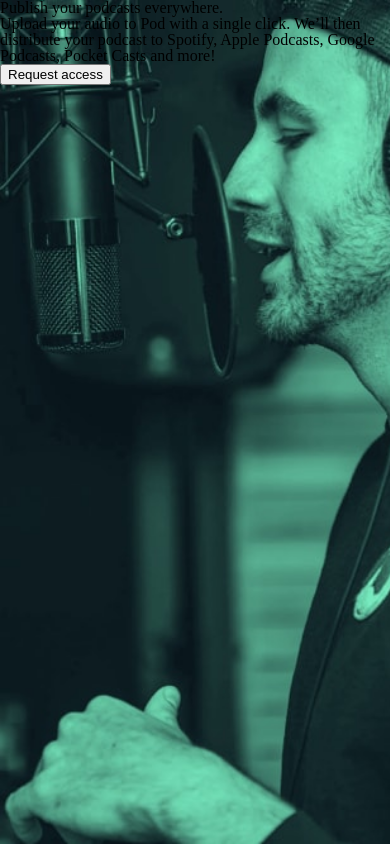
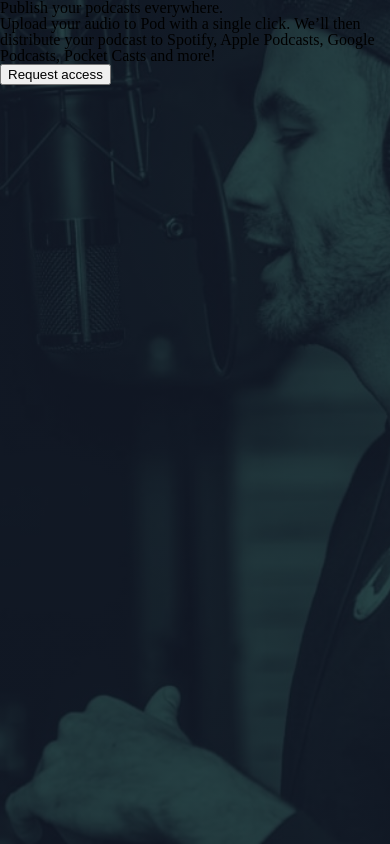
Before and after one commit to deanhopes/FEM-Newbie-Pod-Request, a plain HTML site: page index.html in a window 390 px wide. Drawn offline with Linux system fonts and the light colour scheme.

Commit message:
mobile background color overlay added

```diff
--- a/assets/common/css/main.scss
+++ b/assets/common/css/main.scss
@@ -12,7 +12,8 @@
 */
 
 .background {
-  background-image: url('/assets/images/mobile/image-host.jpg');
+  background: linear-gradient(rgba(18, 23, 37, 0.8), rgba(18, 23, 37, 0.8)),
+    url('/assets/images/mobile/image-host.jpg');
   background-repeat: no-repeat;
   background-size: cover;
   background-attachment: fixed;
```
Also changed, not shown: assets/common/css/main.css, 1 other file.
